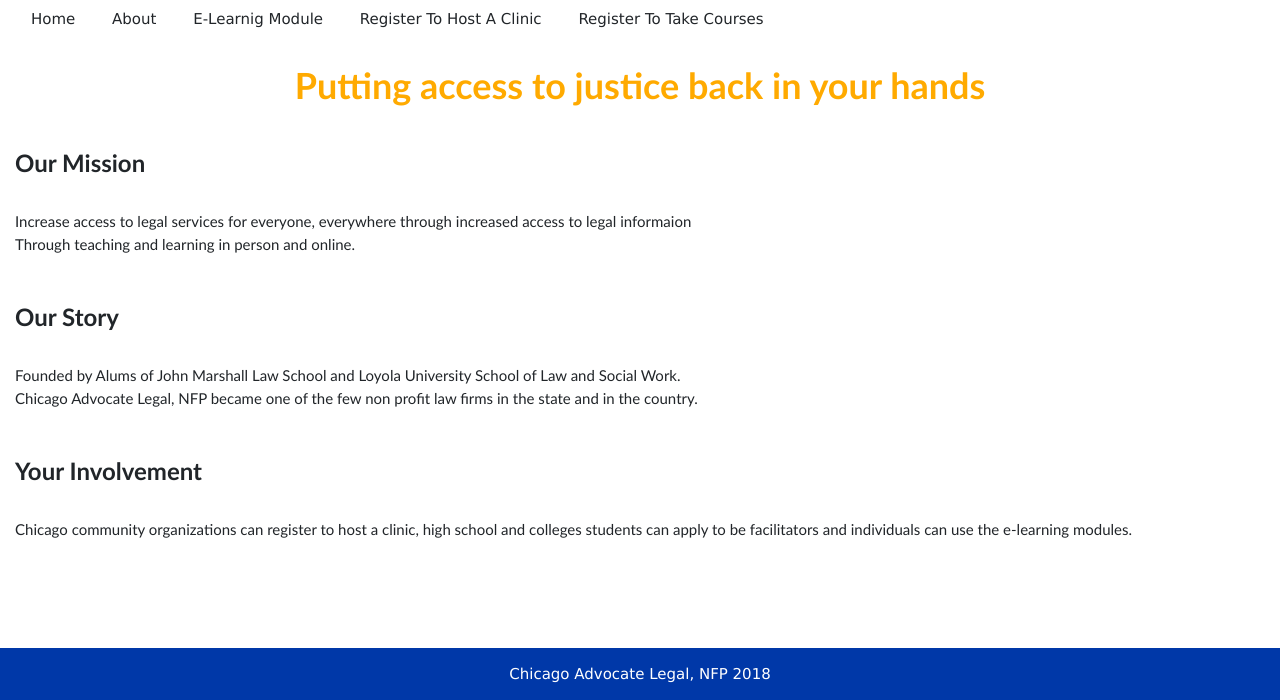
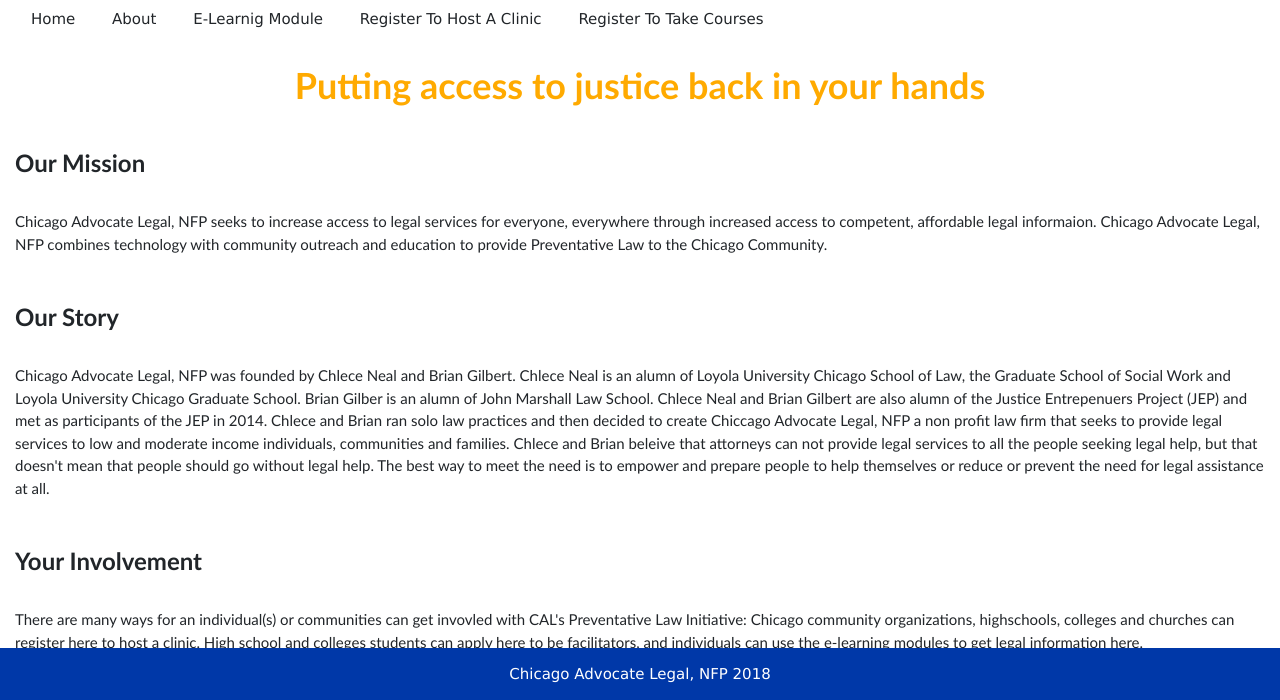
Before and after one commit to CNWNMURRAY/PLI-COMP490, a Django app: page /PLCert/about/ in a window 1280 px wide. Shown: the part 100-800 px from the top of the page. Run offline with Django 3.2, Linux system fonts and the light colour scheme; some libraries are stand-ins or nearby versions.

Commit message:
updated content

```diff
--- a/PLI/PLCert/templates/PLCert/about.html
+++ b/PLI/PLCert/templates/PLCert/about.html
@@ -8,17 +8,24 @@
 <div class ="home_container">
 
         <h3 style="font-family:calibri;"><strong>Our Mission</strong></h3><br>
-        <p style="text-align:left;font-family:calibri;">Increase access to legal services for everyone, everywhere through increased access to legal informaion <br>
-        Through teaching and learning in person and online.</p><br>
+        <p style="text-align:left;font-family:calibri;">Chicago Advocate Legal, NFP seeks to increase access to legal services for everyone, everywhere through increased access to competent,
+          affordable legal informaion. Chicago Advocate Legal, NFP combines technology with community outreach and education to provide Preventative Law to the Chicago Community.</p><br>
 
 
         <h3 style="font-family:calibri;"><strong>Our Story</strong></h3><br>
-        <p style="text-align:left;font-family:calibri;">Founded by Alums of John Marshall Law School and Loyola University School of Law and Social Work.<br>
-        Chicago Advocate Legal, NFP became one of the few non profit law firms in the state and in the country.</p><br>
+        <p style="text-align:left;font-family:calibri;">Chicago Advocate Legal, NFP was founded by Chlece Neal and Brian Gilbert.
+        Chlece Neal is an alumn of Loyola University Chicago School of Law, the Graduate School of Social Work and Loyola University Chicago Graduate School. Brian Gilber is an alumn
+        of John Marshall Law School. Chlece Neal and Brian Gilbert are also alumn of the Justice Entrepenuers Project (JEP) and met as participants of the JEP in 2014.
+        Chlece and Brian ran solo law practices and then decided to create Chiccago Advocate Legal, NFP a non profit law firm that seeks to provide legal services to low and moderate income
+        individuals, communities and families. Chlece and Brian beleive that attorneys can not provide legal services to all the people seeking legal help, but that doesn't mean that people should
+        go without legal help. The best way to meet the need is to empower and prepare people to help themselves or reduce or prevent the need for legal assistance at all.
+      </p><br>
 
         <h3 style="font-family:calibri;"><strong>Your Involvement</strong></h3><br>
-        <p style="text-align:left;font-family:calibri;">Chicago community organizations can register to host a clinic, high school and colleges
-          students can apply to be facilitators and individuals can use the e-learning modules.</p>
+        <p style="text-align:left;font-family:calibri;">There are many ways for an individual(s) or communities can get invovled with CAL's Preventative Law Initiative:
+        Chicago community organizations, highschools, colleges and churches can register <a href="/PLCert/events" class="w3-bar-item w3-link "> here</a> to host a clinic.
+        High school and colleges students can apply <a href="/PLCert/courses" class="w3-bar-item w3-link ">here</a> to be facilitators, and
+        individuals can use the e-learning modules to get legal information <a href="/PLCert/register" class="w3-bar-item w3-link ">here</a>.</p>
 
         <!-- Staff section -->
 
--- a/PLI/PLCert/templates/PLCert/index.html
+++ b/PLI/PLCert/templates/PLCert/index.html
@@ -8,8 +8,9 @@
 <div class="about_container">
 
         <h3 style="font-family:calibri;"><strong>Our Mission</strong></h3><br>
-        <p style="text-align:left;font-family:calibri;">Increase access to legal services for everyone, everywhere through increased access to legal informaion <br>
-        Through teaching and learning in person and online.</p><br>
+        <p style="text-align:left;font-family:calibri;">Chicago Advocate Legal, NFP seeks to increase access to legal services for everyone, everywhere through increased access to legal informaion.
+        We beleive that technology can be the key to helping people identify legal issues early, access legal services sooner, and spend less time in court, less money on legal assistance and expell less emotional energy.
+        By providing online legal education and in person preventative law clinic Chicago Advocate Legal, NFP hopes to empower self represented litigants.</p><br>
 
         <button style="color:#0038a8;font-family:calibri;" onclick="myFunction('Demo1')" class="w3-btn w3-block w3-padding-16 w3-round-large  w3-large w3-amber w3-left-align">The Preventative Law Initiative</button><br>
         <div id="Demo1" class="w3-container w3-hide">
```
Also changed, not shown: Resources/Juan Diego_ Survey Results 1 - Sheet1.csv (+13 -7 lines), Resources/Post_Survey.csv (added, +13 -0 lines), 1 other file.
